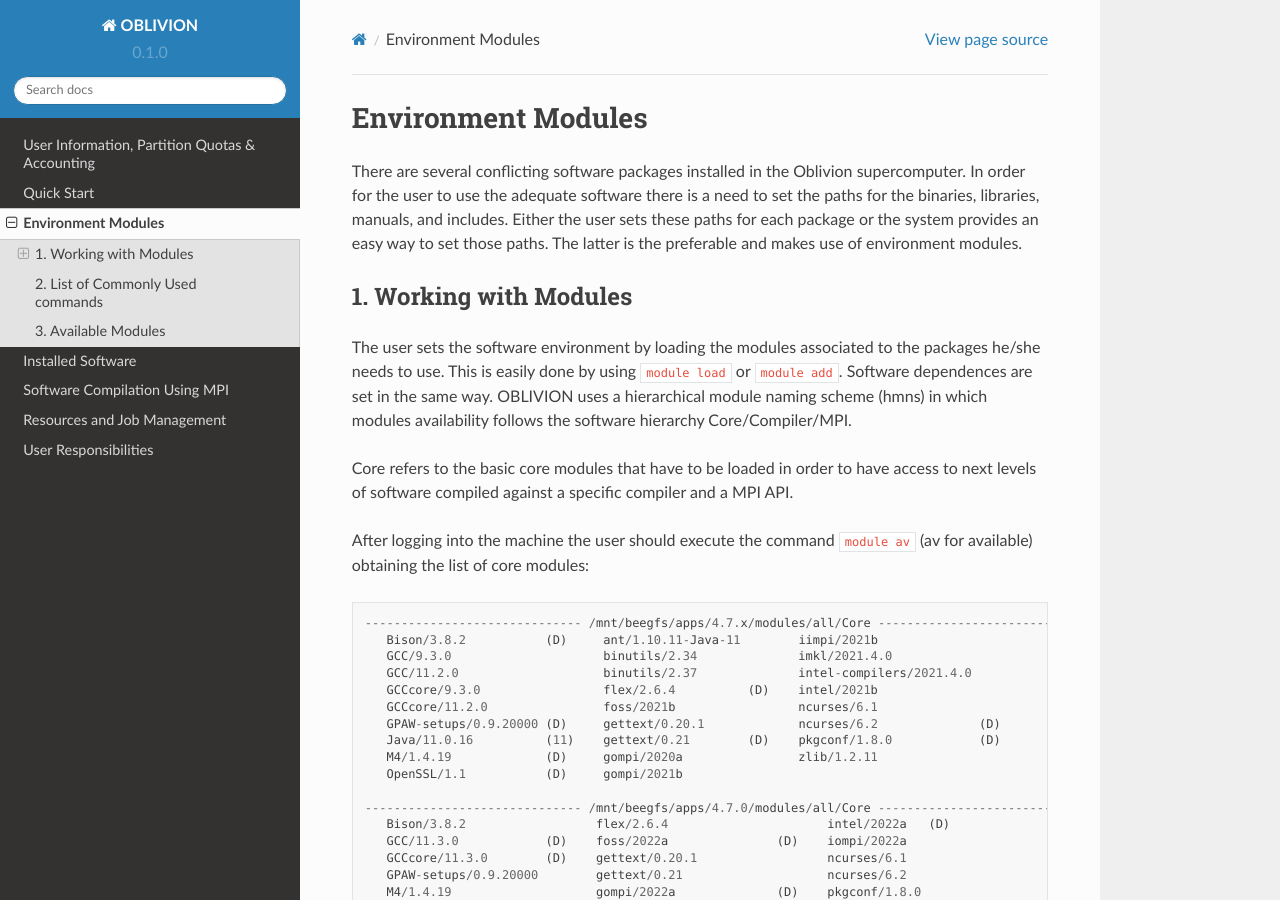
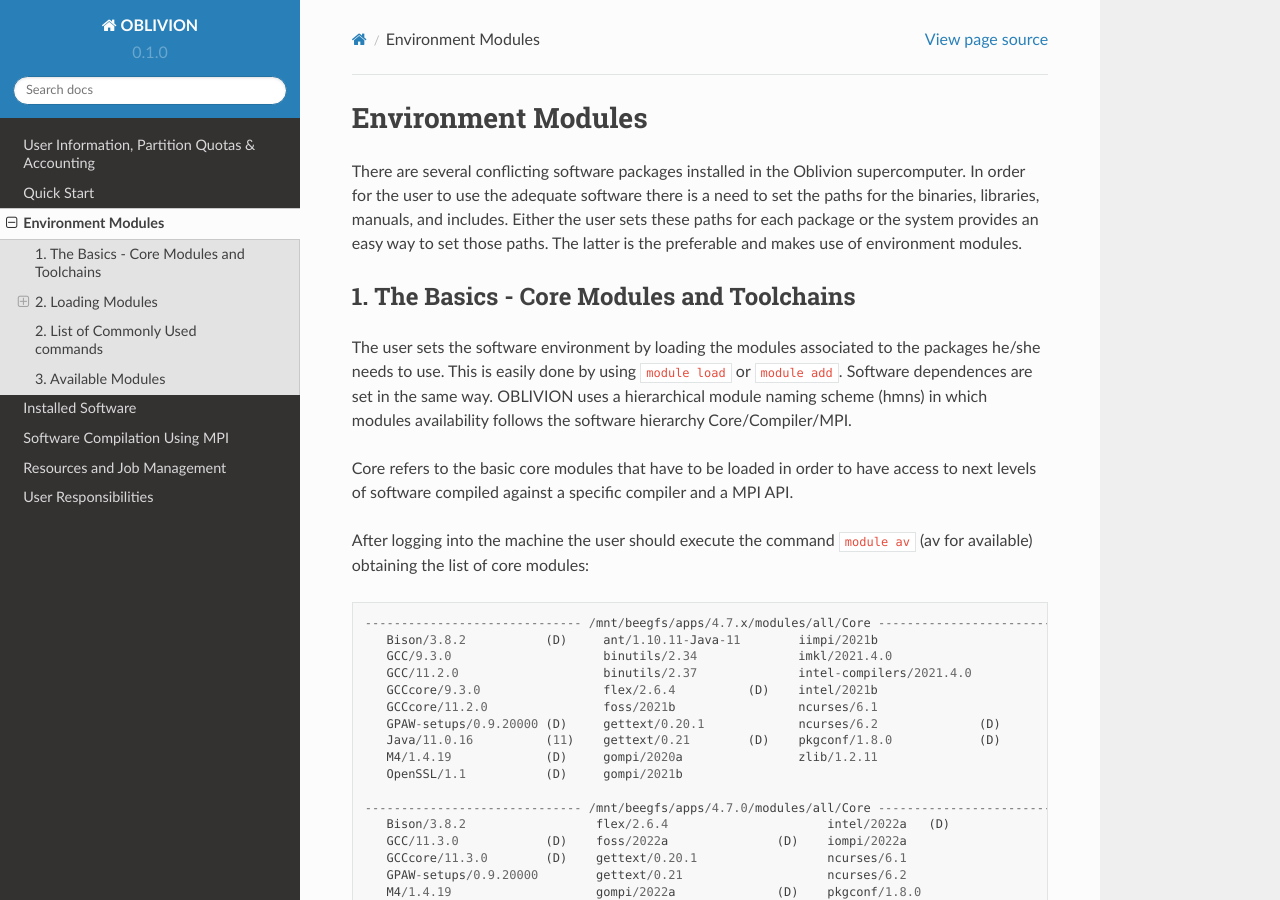
Before and after one commit to mavillez/Oblivion, a Sphinx documentation site: the page built from docs/source/modules.rst, in a window 1280 px wide and 900 px high. Built offline with Sphinx 7.4.7 and the Read the Docs theme 2.0.0, drawn with Linux system fonts in a browser that asks for light colours; some of the changed text lies outside the part shown.

Commit message:
Update modules.rst

```diff
--- a/docs/source/modules.rst
+++ b/docs/source/modules.rst
@@ -4,8 +4,8 @@
 There are several conflicting software packages installed in the Oblivion supercomputer. In order for the user to use the adequate software there is a need to set the paths for the binaries, libraries, manuals, and includes. Either the user sets these paths for each package or the system provides an easy way to set those paths. The latter is the preferable and makes use of environment modules.
 
 
-1. Working with Modules
------------------------
+1. The Basics - Core Modules and Toolchains
+-------------------------------------------
 
 The user sets the software environment by loading the modules associated to the packages he/she needs to use. This is easily done by using ``module load`` or ``module add``. Software dependences are set in the same way. OBLIVION uses a hierarchical module naming scheme (hmns) in which modules availability follows the software hierarchy Core/Compiler/MPI.
 
@@ -82,8 +82,9 @@
 - MPI implementation (Intel MPI)
 - BLAS, LAPACK and fourier transforms: Intel MKL
 
-Loading Modules
-~~~~~~~~~~~~~~~
+
+2. Loading Modules
+------------------
 
 Let us assume that the user wants to use software compiled with GCC-9.3.0. Hence, he loads the corresponding modules
 
```
